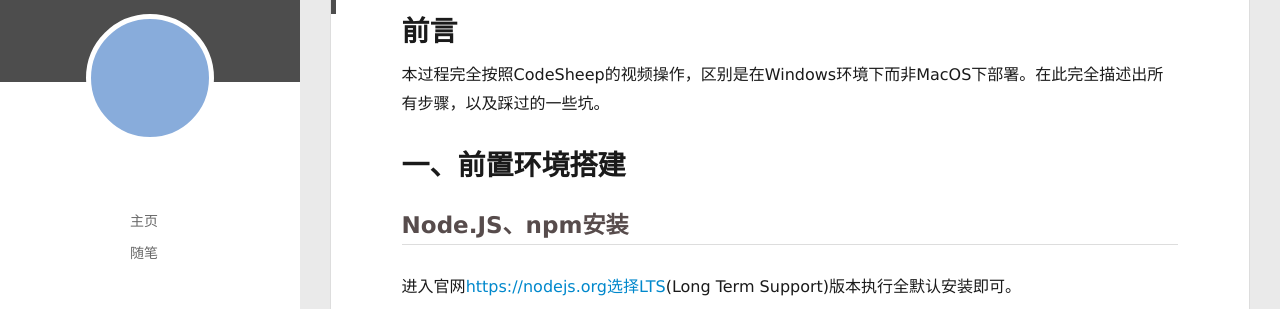
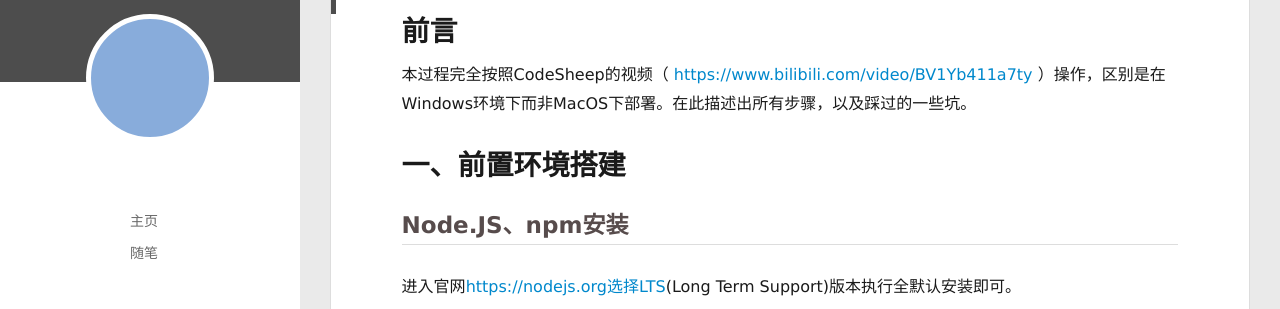
Before and after one commit to winnie1069667084/winnie1069667084.github.io, a plain HTML site: page index.html in a window 1280 px wide. Shown: the part 98-407 px from the top of the page. Drawn offline with Linux system fonts and the light colour scheme; no server answers.

Commit message:
Site updated: 2023-09-20 18:08:45

```diff
--- a/index.html
+++ b/index.html
@@ -172,7 +172,7 @@
 
     <div class="article-entry" itemprop="articleBody">
 
-        <h1 id="前言"><a href="#前言" class="headerlink" title="前言"></a>前言</h1><p>本过程完全按照CodeSheep的视频操作，区别是在Windows环境下而非MacOS下部署。在此完全描述出所有步骤，以及踩过的一些坑。</p>
+        <h1 id="前言"><a href="#前言" class="headerlink" title="前言"></a>前言</h1><p>本过程完全按照CodeSheep的视频（ <a target="_blank" rel="noopener" href="https://www.bilibili.com/video/BV1Yb411a7ty">https://www.bilibili.com/video/BV1Yb411a7ty</a> ）操作，区别是在Windows环境下而非MacOS下部署。在此描述出所有步骤，以及踩过的一些坑。</p>
 <h1 id="一、前置环境搭建"><a href="#一、前置环境搭建" class="headerlink" title="一、前置环境搭建"></a>一、前置环境搭建</h1><h2 id="Node-JS、npm安装"><a href="#Node-JS、npm安装" class="headerlink" title="Node.JS、npm安装"></a>Node.JS、npm安装</h2><p>进入官网<a target="_blank" rel="noopener" href="https://nodejs.org选择lts/">https://nodejs.org选择LTS</a>(Long Term Support)版本执行全默认安装即可。</p>
 <p>使用PowerShell（管理员模式）输入命令：<br><code>node -v</code><br>验证安装是否成功</p>
 <h2 id="cnpm安装"><a href="#cnpm安装" class="headerlink" title="cnpm安装"></a>cnpm安装</h2><p><code>npm install -g cnpm --registry=http://registry.npm.taobao.org	#安装淘宝源的 cnpm 管理器</code></p>
```
Also changed, not shown: 2023/09/20/Windows环境下部署博客过程/index.html (+4 -4 lines).
